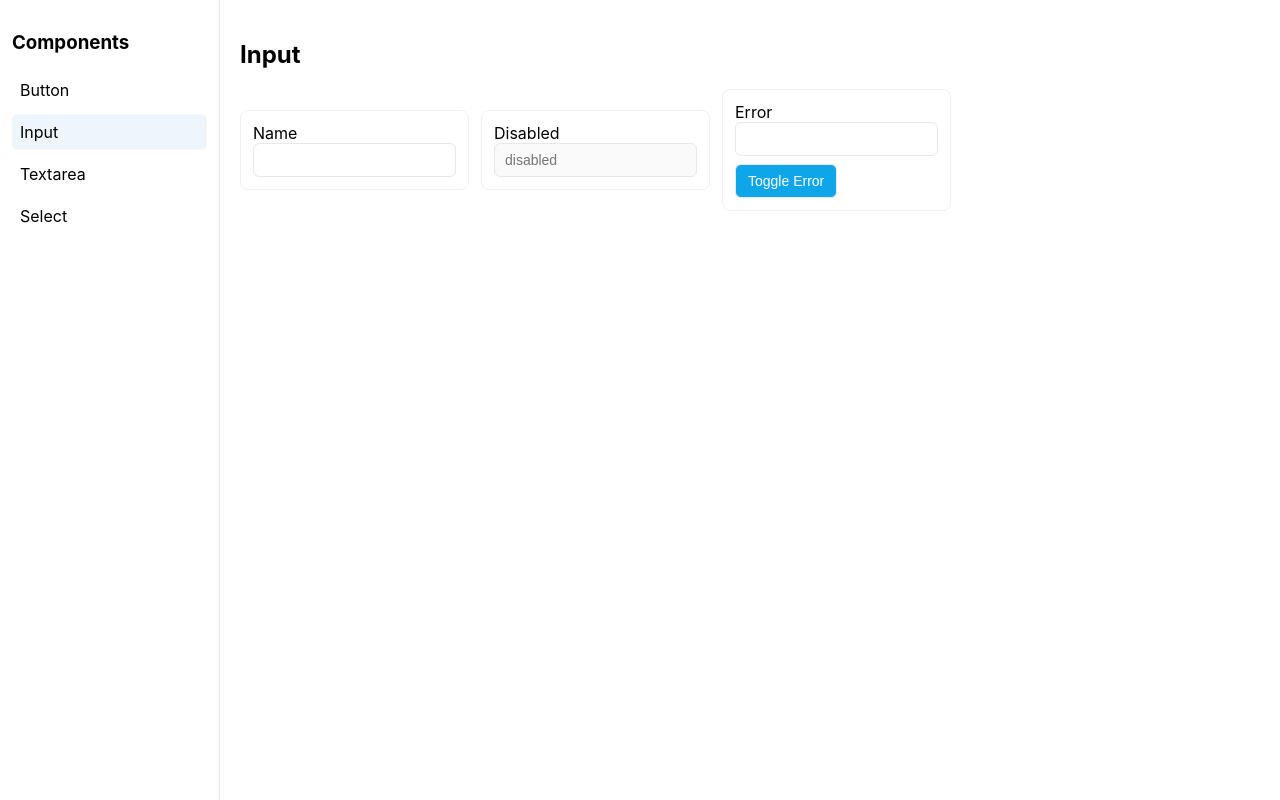
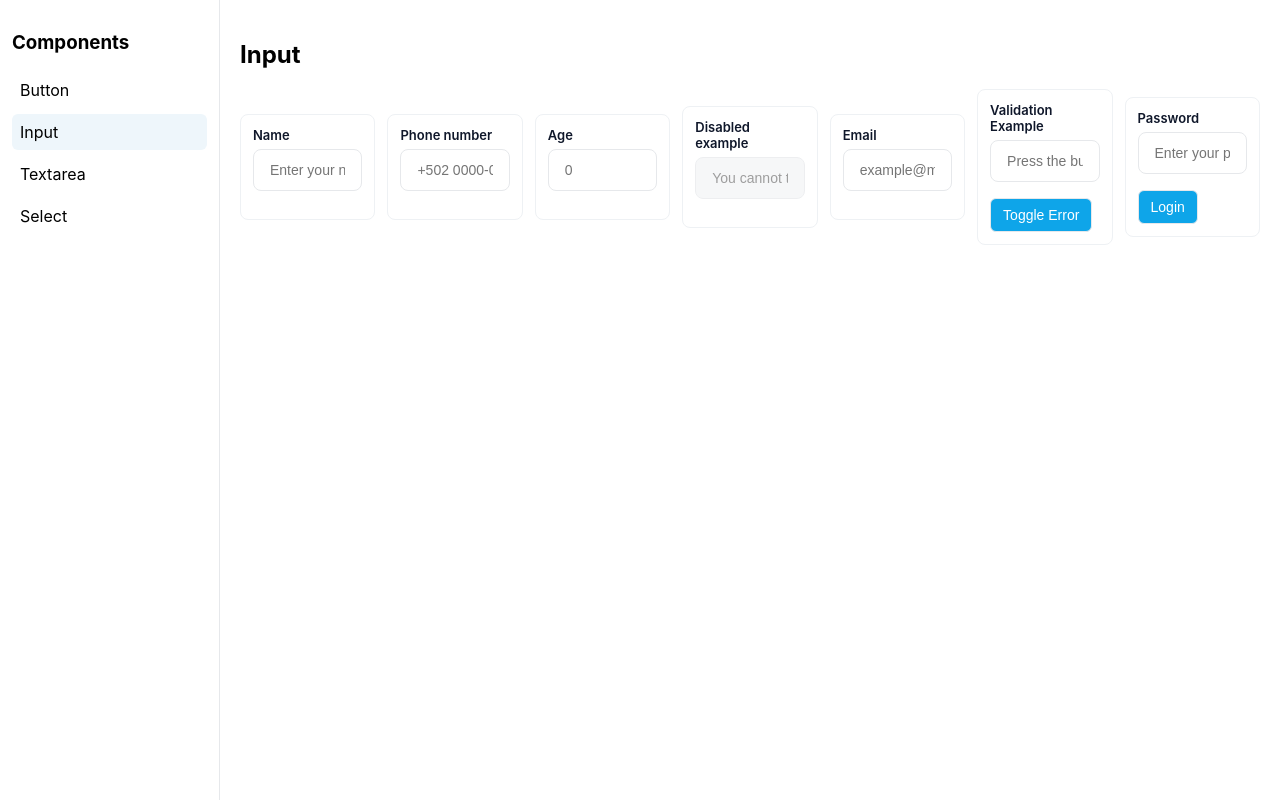
Before and after one commit to internship-2026-1/lib-components-react, a React (Vite) app in the folder example/: page / in a window 1280 px wide. Both pictures are taken after a click on the element "Input". Built offline with nearby package versions, Linux system fonts and the light colour scheme.

Commit message:
Resolviendo componente input

```diff
--- a/example/src/App.tsx
+++ b/example/src/App.tsx
@@ -1,14 +1,25 @@
 import React, { useState } from 'react'
-import { Input, Button, FormField, Textarea, Select } from 'lib'
+import { Input, Button, FormField, Textarea, Select } from '../../src'
 
 type ComponentKey = 'Button' | 'Input' | 'Textarea' | 'Select'
 
 const components: ComponentKey[] = ['Button', 'Input', 'Textarea', 'Select']
 
 export default function App() {
-  const [selected, setSelected] = useState<ComponentKey>('Button')
-  const [value, setValue] = useState('')
-  const [error, setError] = useState<string | null>(null)
+  const [selected, setSelected] = useState<ComponentKey>('Button');
+  const [emailValue, setEmailValue] = useState('');
+  const [phoneValue, setPhoneValue] = useState('');
+  const [nameValue, setNameValue] = useState('');
+  const [passValue, setPassValue] = useState('');
+  const [ageValue, setAgeValue] = useState('');
+  const [error, setError] = useState<string | null>(null);
+  const [nameError, setNameError] = useState<string | null>(null);
+  const [emailError, setEmailError] = useState<string | null>(null);
+  const [phoneError, setPhoneError] = useState<string | null>(null);
+  const [passError, setPassError] = useState<string | null>(null);
+  const [ageError, setAgeError] = useState<string | null>(null);
+
+  const handlerValue = (e: any) => { console.log(e)}
 
   function renderPanel() {
     switch (selected) {
@@ -36,21 +47,156 @@ export default function App() {
             <h2>Input</h2>
             <div className="state-row">
               <div className="panel">
-                <FormField label="Name">
-                  <Input value={value} onChange={(e) => setValue((e.target as HTMLInputElement).value)} />
+                <FormField label="Name" name="user-name" error={nameError}>
+                  <Input
+                    name="user-name"
+                    placeholder="Enter your name"
+                    error={nameError}
+                    changeValue={(v) => {
+                      setNameValue(v || '');
+                      setNameError(v?.trim() ? null : "Este campo es requerido");
+                      handlerValue(v); // log en cosola
+                    }}
+                  />
                 </FormField>
               </div>
+
+              {/* Tipo numerico - telefono */}
               <div className="panel">
-                <FormField label="Disabled">
-                  <Input disabled placeholder="disabled" />
+                <FormField label="Phone number" name="user-phone-number" error={phoneError}>
+                  <Input
+                    name="user-phone-number"
+                    type="tel"
+                    placeholder="+502 0000-0000"
+                    value={phoneValue}
+                    error={phoneError}
+                    changeValue={(v) => {
+                      setPhoneValue(v || '');
+                        // Si esta vacio
+                        if (!v) setPhoneError("Este campo es requerido");
+                        // Si el numero telefonico es muy corto
+                        else if (v.length < 8) setPhoneError("Debe tener al menos 8 digitos");
+                        // Si el formato no es el correcto
+                        else if (!/^\+?[\d\s-]+$/.test(v)) setPhoneError("Formato no valido");
+                        // limpiamos el error
+                        else setPhoneError(null);
+                        handlerValue(v); // log en consola
+                    }}
+                  />
                 </FormField>
               </div>
+
+              {/* Tipo numerico - edad */}
               <div className="panel">
-                <FormField label="Error" error={error}>
-                  <Input value={value} onChange={(e) => setValue((e.target as HTMLInputElement).value)} />
+                <FormField label="Age" name="user-age" error={ageError}>
+                  <Input
+                    name="user-age"
+                    type="number"
+                    placeholder="0"
+                    error={ageError}
+                    changeValue={(v) => {
+                      // Logica de validacion
+                      if (!v || v.trim() === "") {
+                        // Si esta vacio
+                        setAgeError("Este campo es requerido");
+                      } else if (Number(v) < 0) {
+                        // No se acepta edad negativa
+                        setAgeError("La edad debe ser un número positivo");
+                      } else {
+                        // limpiamos el error
+                        setAgeError(null);
+                      }
+                      handlerValue(v); // log en consola
+                    }}
+                  />
+                </FormField>
+              </div>
+
+              {/* Disabled */}
+              <div className="panel">
+                <FormField label="Disabled example" name="disabled-input">
+                  <Input
+                    name="disabled-input"
+                    disabled
+                    placeholder="You cannot type here"
+                    changeValue={handlerValue}
+                  />
+                </FormField>
+              </div>
+
+              {/* Prueba de email */}
+              <div className="panel">
+                <FormField label="Email" name="user-email" error={emailError}>
+                  <Input
+                    name="user-email"
+                    type="email"
+                    value={emailValue}
+                    error={emailError}
+                    placeholder="example@mail.com"
+                    changeValue={(v) => {
+                      setEmailValue(v || '');
+                      // Logica de validacion
+                      if (!v || v.trim() === '') {
+                        //Si esta vacio
+                        setEmailError("Este campo es requerido");
+                      } else if (!v.includes('@')) {
+                        // Revisamos que lleve @
+                        setEmailError("Email invalido");
+                      } else {
+                        // limpiamos el error
+                        setEmailError(null);
+                      }
+                      handlerValue(v); // log en consola
+                    }}
+                  />
+                </FormField>
+              </div>
+
+              {/* En caso de error */}
+              <div className="panel">
+                <FormField label="Validation Example" name="error-input" error={error}>
+                  <Input
+                    name="user-name"
+                    error={error} // Se pasa el error para que se ponga rojo
+                    placeholder="Press the button"
+                    changeValue={handlerValue}
+                  />
                 </FormField>
                 <div style={{marginTop:8}}>
-                  <Button onClick={() => setError(error ? null : 'This field is required')}>Toggle Error</Button>
+                  <Button onClick={() => setError(error ? null : 'Este campo es requerido')}>
+                    Toggle Error
+                  </Button>
+                </div>
+              </div>
+
+              {/* Prueba para contraseña */}
+              <div className="panel">
+                <FormField label="Password" name="user-password" error={passError}>
+                  <Input
+                    name="user-password"
+                    type="password"
+                    placeholder="Enter your password"
+                    error={passError}
+                    changeValue={(v) => {
+                      // Logica de validacion
+                      if (!v || v.trim() === '') {
+                        //Primero revisamos si ests vacio
+                        setPassError("Este campo es requerido");
+                      } else if (v && v.length < 8) {
+                        // Si la constraseña es muy corta
+                        setPassError("Contraseña muy corta");
+                      } else {
+                        // limpiamos el error
+                        setPassError(null);
+                      }
+                      handlerValue(v); // log en consola
+                    }}
+                  />
+                </FormField>
+                <div style={{marginTop:8}}>
+                  <Button onClick={() => alert('Login attempted')}>
+                    Login
+                  </Button>
                 </div>
               </div>
             </div>
--- a/src/styles.css
+++ b/src/styles.css
@@ -27,3 +27,62 @@ body{margin:0;font-family:Inter,ui-sans-serif,system-ui,Segoe UI,Roboto,'Helveti
 .component-item{padding:8px;border-radius:6px;cursor:pointer}
 .component-item:hover{background:#f5f7fa}
 .component-item.active{background:#eef6fb}
+
+/* INPUT STYLE */
+/* Form field */
+.form-field {
+  display: flex;
+  flex-direction: column;
+  width: 100%;
+  margin-bottom: 16px;
+  gap: 6px;
+}
+
+/* Label */
+.form-label {
+  font-weight: 600;
+  color: var(--text);
+  font-size: 13px;
+  text-align: left;
+}
+
+/* Input */
+.input-base {
+  width: 100%;
+  padding: 12px 16px;
+  background-color: var(--bg);
+  border: 1px solid var(--border);
+  border-radius: 8px;
+  font-size: 14px;
+  outline: none;
+  transition: all 0.2s ease;
+  box-sizing: border-box;
+  color: var(--text);
+}
+
+/* Cuando el usuario haga click */
+.input-base:focus {
+  border-color: var(--accent);
+  box-shadow: 0 0 0 4px rgba(14, 165, 233, 0.15);
+}
+
+/* Rojo para indicar que hay un error */
+.input-error {
+  border-color: var(--danger);
+}
+
+/* Estilo para el mensaje de error */
+.error-text {
+  color: var(--danger);
+  font-size: 12px;
+  margin-top: 4px;
+  text-align: left;
+  font-weight: 500;
+}
+
+.input-base:disabled {
+  background-color: #f3f4f6;
+  cursor: not-allowed;
+  opacity: 0.7;
+}
+/* FIN ESTILO INPUT */
--- a/src/ui/FormField.tsx
+++ b/src/ui/FormField.tsx
@@ -1,24 +1,33 @@
-import React from 'react'
+import React from 'react';
+// @ts-ignore
+import '../styles.css';
 
 export interface FormFieldProps {
-  label?: string
-  name?: string
-  error?: string | null
-  children: React.ReactNode
+  name?: string;
+  label?: string;
+  error?: string | null;
+  children: React.ReactNode;
 }
 
-export const FormField: React.FC<FormFieldProps> = ({ label, name, error, children }) => {
+export const FormField: React.FC<FormFieldProps> = ({ name, label, error, children }) => {
   return (
-    <div className="flex flex-col gap-1">
-      {label && (
-        <label htmlFor={name} className="text-sm font-medium">
-          {label}
-        </label>
+    <div className="form-field" data-name={name}>
+      {
+        label && <label className="form-label">{label}</label>
+      }
+
+      {/* Espacio vacio */}
+      <div className="w-full">
+        {children}
+      </div>
+
+      {error && (
+        <span className="error-text">
+          {error}
+        </span>
       )}
-      {children}
-  {error && <p className="lc-error">{error}</p>}
     </div>
-  )
-}
+  );
+};
 
-FormField.displayName = 'FormField'
+FormField.displayName = 'FormField';
--- a/src/ui/Input.tsx
+++ b/src/ui/Input.tsx
@@ -1,19 +1,29 @@
-import React from 'react'
+import React from 'react';
+// @ts-ignore
+import '../styles.css';
 
-export interface InputProps
-  extends React.InputHTMLAttributes<HTMLInputElement> {
-  label?: string
+export interface InputProps extends React.InputHTMLAttributes<HTMLInputElement> {
+  name?: string;
+  type?: string;
+  changeValue?: (value: string | undefined) => void;
+  error?: string | null;
 }
 
 export const Input = React.forwardRef<HTMLInputElement, InputProps>(
-  ({ label, className = '', ...props }, ref) => {
+  ({ name, type, changeValue, error, className = "", ...props }, ref) => {
+    const inputClasses = `input-base ${error ? 'input-error' : ''} ${className}`;
     return (
-      <div className={`lc-field ${className}`}>
-        {label && <label className="lc-label">{label}</label>}
-        <input ref={ref} className="lc-input" {...props} />
-      </div>
-    )
+      <input
+        ref={ref}
+        name={name}
+        type={type}
+        // Para evitar problemas se agrega ?. en caso de que changeValue sea undefined
+        onChange= {(e) => changeValue?.(e.target.value)}
+        className={inputClasses}
+        {...props}
+      />
+    );
   }
-)
+);
 
-Input.displayName = 'Input'
+Input.displayName = 'Input';
```
Also changed, not shown: package.json (+10 -5 lines), 2 other files (tests, documents, lock files or other folders).
